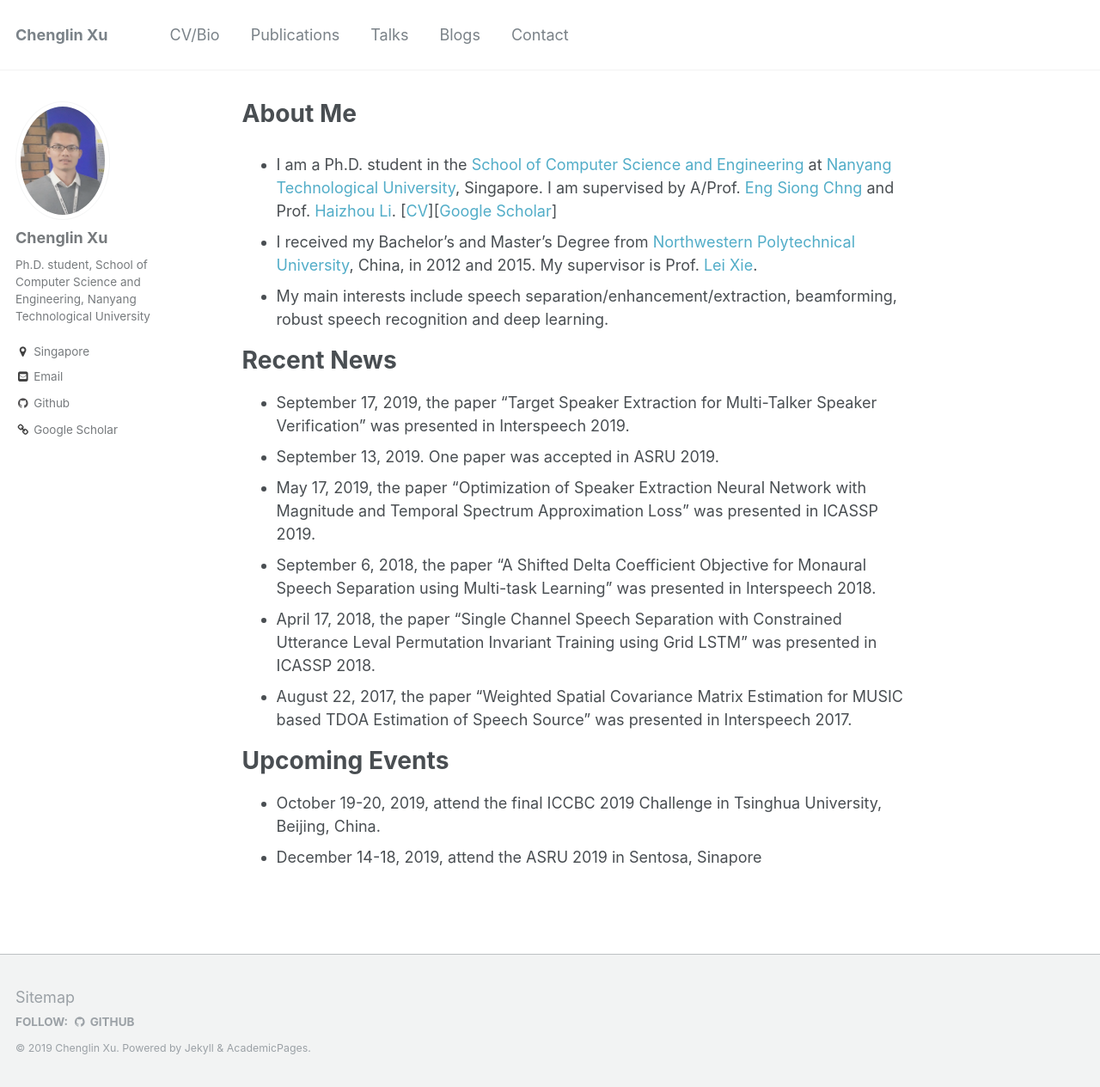
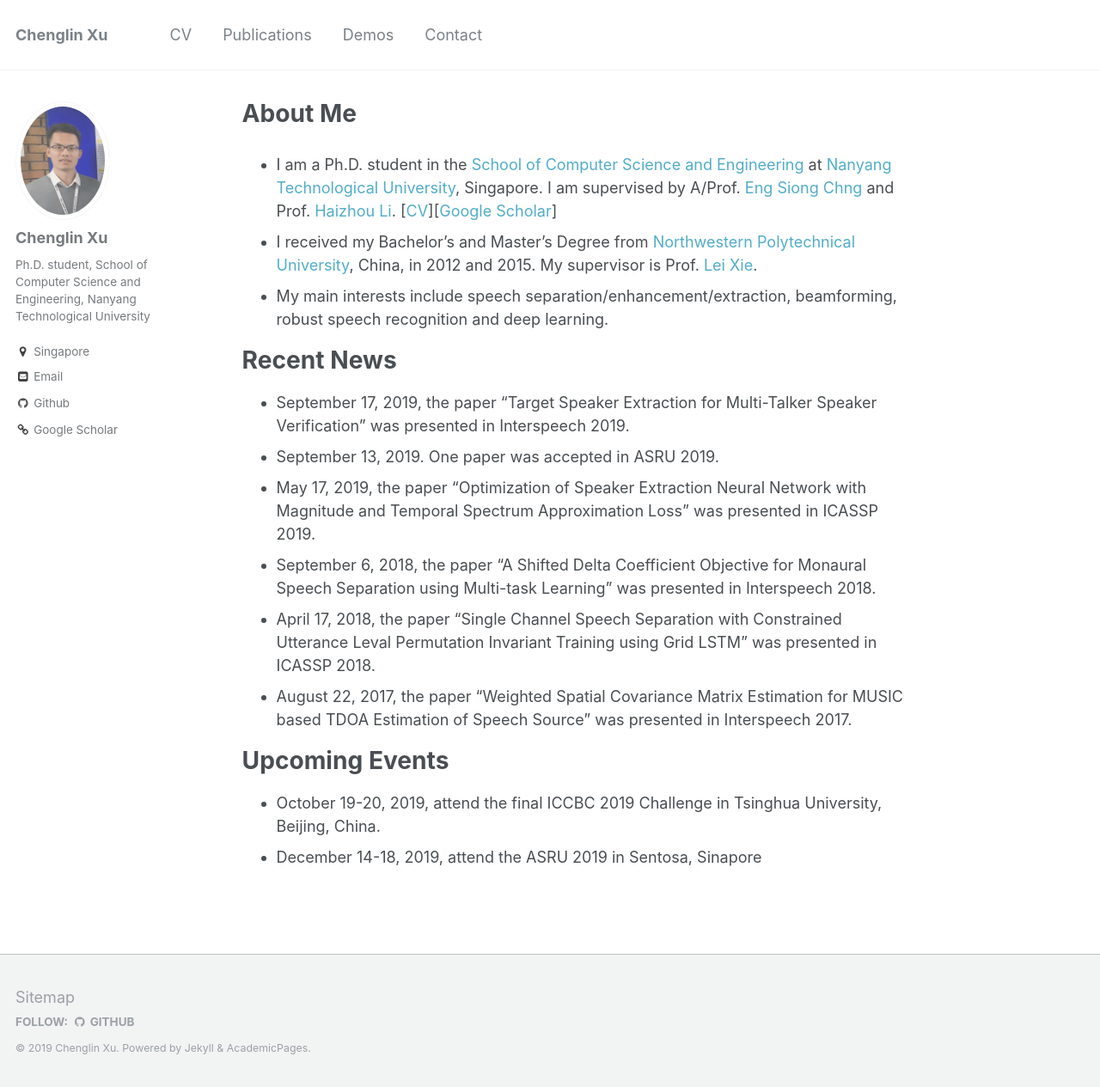
Before and after one commit to ellenrw/xuchenglin28.github.io, a Jekyll site: the page built from _pages/about.md, in a window 1280 px wide and 1265 px high. Shown: the whole window at 86% size. Built offline with Jekyll 4.4.1, drawn with Linux system fonts in a browser that asks for light colours.

Commit message:
Update navigation.yml

```diff
--- a/_data/navigation.yml
+++ b/_data/navigation.yml
@@ -1,6 +1,6 @@
 # main links links
 main:
-  - title: "CV/Bio"
+  - title: "CV"
     url: /cv/
 
   - title: "Publications"
@@ -9,7 +9,7 @@ main:
   # - title: "Awards & Honors"
   #   url: /awards/
 
-  - title: "Talks"
+  - title: "Demos"
     url: /talks/
 
   # - title: "Teaching"
@@ -18,8 +18,8 @@ main:
   # - title: "Portfolio"
   #   url: /portfolio/
 
-  - title: "Blogs"
-    url: /year-archive/
+  #- title: "Blogs"
+  #  url: /year-archive/
 
   - title: "Contact"
     url: /contact/
```
